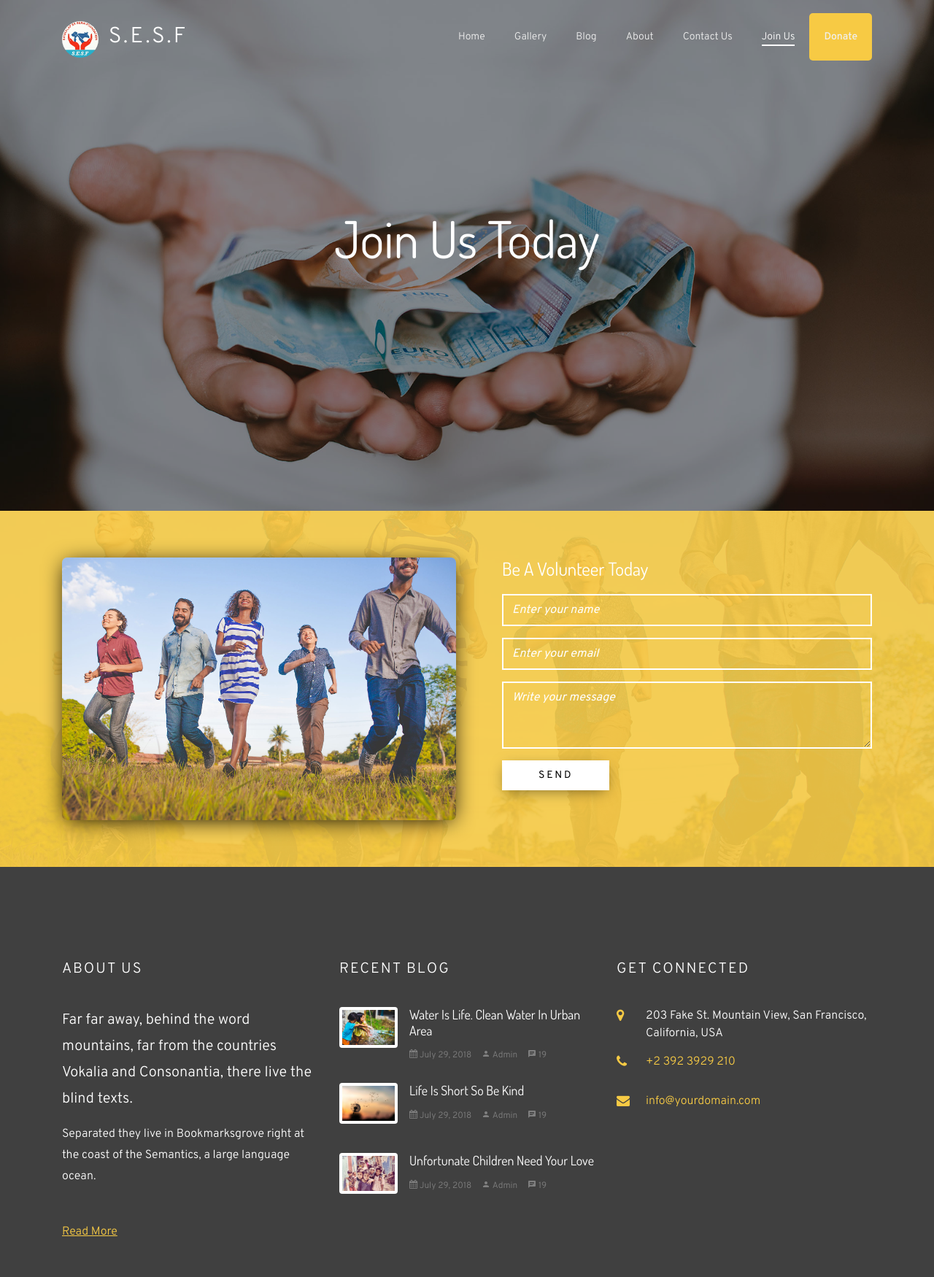
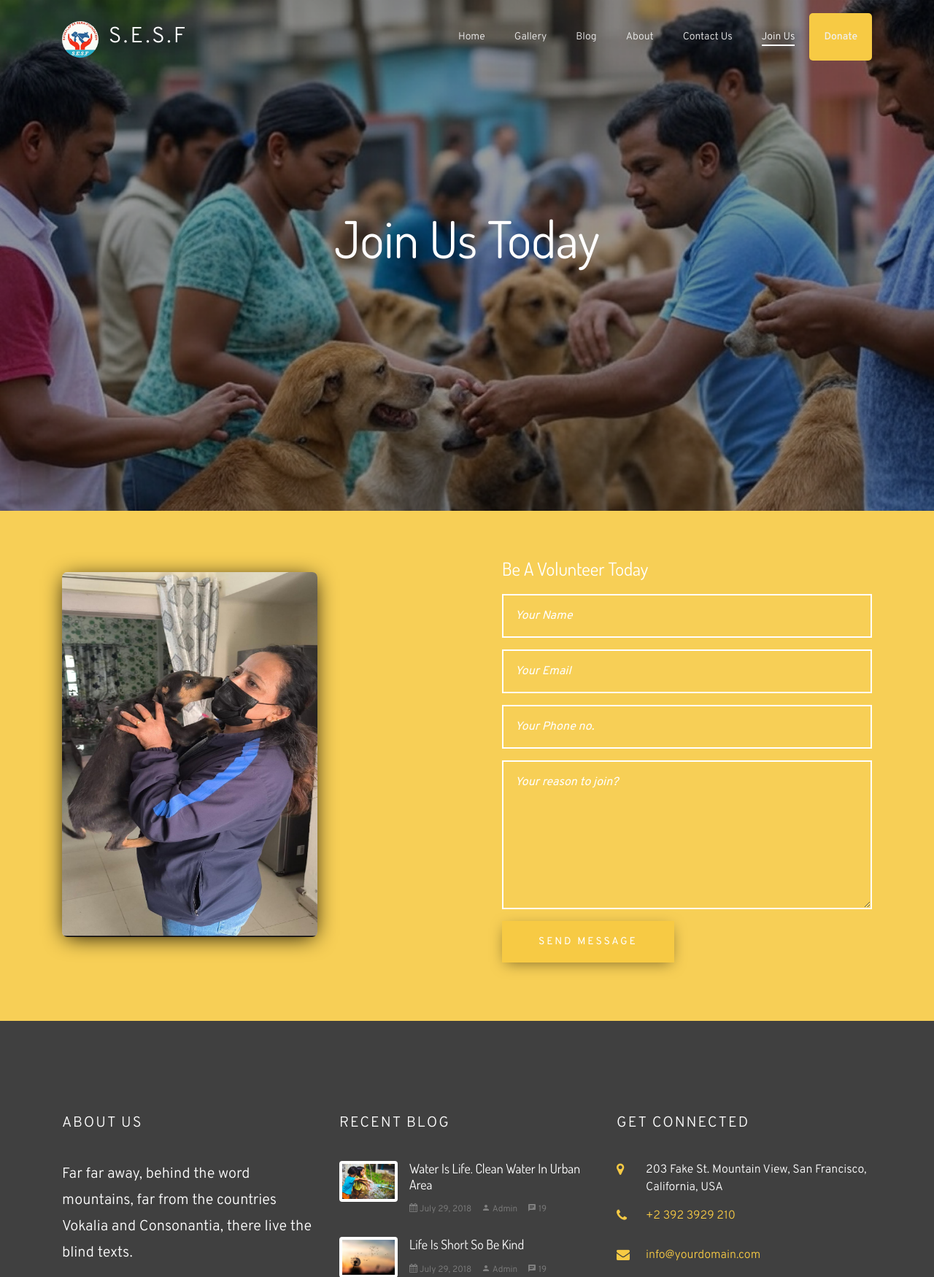
Before and after one commit to zoro-005/NGO-website, a Flask app: page /how-it-works in a window 1280 px wide. Shown: the top 1750 px of the page at 73% size. Run offline with Flask 3, Linux system fonts and the light colour scheme; some libraries are stand-ins or nearby versions; some web fonts are replaced.

Commit message:
join us and contact us page improved

```diff
--- a/main.py
+++ b/main.py
@@ -1,4 +1,4 @@
-from flask import Flask, render_template, request, redirect, flash
+from flask import Flask, render_template, request, redirect, flash, url_for
 from flask_sqlalchemy import SQLAlchemy
 from datetime import datetime
 
@@ -15,6 +15,14 @@ class Contact(db.Model):
     subject = db.Column(db.String(40), nullable=True)
     date = db.Column(db.String(20), nullable=False)
     message = db.Column(db.String(200), nullable=False)
+
+class Volunteer(db.Model):
+    sno = db.Column(db.Integer, primary_key=True)
+    name = db.Column(db.String(30), nullable=False)
+    email = db.Column(db.String(50), nullable=False)
+    phone = db.Column(db.String(40), nullable=False)
+    date = db.Column(db.String(20), nullable=False)
+    reason = db.Column(db.String(200), nullable=False)
 
 @app.route('/')
 def home():
@@ -40,6 +48,7 @@ def blog_single():
 def blog():
     return render_template('blog.html')
 
+
 @app.route('/contact', methods=["GET", "POST"])
 def contact():
     if request.method == "POST":
@@ -52,11 +61,27 @@ def contact():
         db.session.add(entry)
         db.session.commit()
 
-    return render_template('contact.html')
+        flash('Message sent successfully!')
+        return redirect(url_for('contact', success_message=True))
 
+    success_message = request.args.get('success_message')
+    return render_template('contact.html', success_message=success_message)
 @app.route('/donate')
 def donate():
     return render_template('donate.html')
+@app.route('/join_us',methods=["GET","POST"])
+def join_us():
+    if request.method=="POST":
+        name=request.form.get('name')
+        email=request.form.get('email')
+        phone=request.form.get('phone')
+        reason=request.form.get('reason')
+        entry=Volunteer(name=name,email=email,phone=phone,reason=reason,date=datetime.now())
+        db.session.add(entry)
+        db.session.commit()
+        return redirect('/how-it-works')
+    return render_template('how-it-works.html')
+
 
 if __name__ == '__main__':
     app.run(debug=True)
--- a/templates/how-it-works.html
+++ b/templates/how-it-works.html
@@ -1,163 +1,90 @@
 {% extends "layout.html" %}
 {% block body %}
-  <!-- END nav -->
 
 <div class="block-31" style="position: relative;">
-    <div class="owl-carousel loop-block-31 ">
-      <div class="block-30 block-30-sm item" style="background-image: url('images/bg_1.jpg');" data-stellar-background-ratio="0.5">
+    <div class="owl-carousel loop-block-31">
+        <div class="block-30 block-30-sm item" style="background-image: url('static/images/bg_1.jpg');" data-stellar-background-ratio="0.5">
             <div class="container">
                 <div class="row align-items-center justify-content-center text-center">
                     <div class="col-md-7">
                         <h2 class="heading mb-5">Join Us Today</h2>
-              <!-- <p style="display: inline-block;"><a href="https://vimeo.com/channels/staffpicks/93951774"  data-fancybox class="ftco-play-video d-flex"><span class="play-icon-wrap align-self-center mr-4"><span class="ion-ios-play"></span></span> <span class="align-self-center">How It Works</span></a> -->
+                    </div>
+                </div>
             </div>
         </div>
     </div>
 </div>
 
-    </div>
+<div class="featured-section overlay-color-2">
+    <div class="container">
+        <div class="row">
+            <div class="col-md-6 mb-5 mb-md-0">
+                <img src="static/images/join_us.jpeg" style="height: 500px; width: 350px; margin-top: 20px;" alt="Image placeholder" class="img-fluid">
             </div>
 
-  <!-- <div class="site-section">
-    <div class="container">
-      <div class="row align-items-center mb-5">
-
-        <div class="col-md-7 order-md-2 mb-5 mb-md-0">
-          <img src="images/bg_1.jpg" alt="" class="img-fluid">
+            <div class="col-md-6 pl-md-5">
+                <div class="form-volunteer">
+                    <h2>Be A Volunteer Today</h2>
+                    <form action="/join_us" method="post" onsubmit="return validateForm()">
+                        <div class="form-group">
+                            <input type="text" class="form-control px-3 py-3" name="name" id="name" placeholder="Your Name" required>
                         </div>
-
-        <div class="col-md-5 pr-md-5 mb-5 order-md-1">
-          <div class="block-41">
-            <div class="block-41-subheading d-flex">
-              <div class="block-41-number">Step 01</div>
+                        <div class="form-group">
+                            <input type="email" class="form-control px-3 py-3" name="email" id="email" placeholder="Your Email" required>
                         </div>
-            <h2 class="block-41-heading mb-3">Create Your Fundraising Campaign</h2>
-            <div class="block-41-text">
-              <p>Far far away, behind the word mountains, far from the countries Vokalia and Consonantia, there live the blind texts. Separated they live in Bookmarksgrove right at the coast of the Semantics, a large language ocean.</p>
+                        <div class="form-group">
+                            <input type="tel" class="form-control px-3 py-3" name="phone" id="phone" placeholder="Your Phone no." required>
                         </div>
+                        <div class="form-group">
+                            <textarea name="reason" id="message" cols="30" rows="7" class="form-control px-3 py-3" placeholder="Your reason to join?" required></textarea>
                         </div>
+                        <div class="form-group">
+                            <input type="submit" value="Send Message" class="btn btn-primary py-3 px-5">
                         </div>
-
-      </div>
-
-      <div class="row align-items-center mb-5">
-        <div class="col-md-7 mb-5 mb-md-0">
-          <img src="images/bg_2.jpg" alt="" class="img-fluid">
-        </div>
-
-        <div class="col-md-5 pl-md-5 mb-5">
-          <div class="block-41">
-            <div class="block-41-subheading d-flex">
-              <div class="block-41-number">Step 02</div>
-            </div>
-            <h2 class="block-41-heading mb-3">Share with Family and Friends</h2>
-            <div class="block-41-text">
-              <p>Far far away, behind the word mountains, far from the countries Vokalia and Consonantia, there live the blind texts. Separated they live in Bookmarksgrove right at the coast of the Semantics, a large language ocean.</p>
-            </div>
-          </div>
-        </div>
-
-      </div>
-
-    </div>
-  </div> -->
-
-  <!-- <div class="site-section fund-raisers">
-    <div class="container">
-      <div class="row mb-3 justify-content-center">
-        <div class="col-md-8 text-center">
-          <h2>Latest Donations</h2>
-          <p class="lead">Some quick example text to build on the card title and make up the bulk of the card's content.</p>
-          <p class="mb-5"><a href="#" class="link-underline">View All Donations</a></p>
-        </div>
-      </div>
-
-      <div class="row">
-        <div class="col-md-6 col-lg-3 mb-5">
-          <div class="person-donate text-center">
-            <img src="images/person_1.jpg" alt="Image placeholder" class="img-fluid">
-            <div class="donate-info">
-              <h2>Jorge Smith</h2>
-              <span class="time d-block mb-3">Donated Just now</span>
-              <p>Donated <span class="text-success">$252</span> <br> <em>for</em> <a href="#" class="link-underline fundraise-item">Water Is Life. Clean Water In Urban Area</a></p>
-            </div>
-          </div>
-        </div>
-
-        <div class="col-md-6 col-lg-3 mb-5">
-          <div class="person-donate text-center">
-            <img src="images/person_2.jpg" alt="Image placeholder" class="img-fluid">
-            <div class="donate-info">
-              <h2>Christine Charles</h2>
-              <span class="time d-block mb-3">Donated 1 hour ago</span>
-              <p>Donated <span class="text-success">$400</span> <br> <em>for</em> <a href="#" class="link-underline fundraise-item">Children Needs Education</a></p>
-            </div>
-          </div>
-        </div>
-
-        <div class="col-md-6 col-lg-3 mb-5">
-          <div class="person-donate text-center">
-            <img src="images/person_3.jpg" alt="Image placeholder" class="img-fluid">
-            <div class="donate-info">
-              <h2>Albert Sluyter</h2>
-              <span class="time d-block mb-3">Donated 4 hours ago</span>
-              <p>Donated <span class="text-success">$1,200</span> <br> <em>for</em> <a href="#" class="link-underline fundraise-item">Need Shelter for Children in Africa</a></p>
-            </div>
-          </div>
-        </div>
-
-        <div class="col-md-6 col-lg-3 mb-5">
-          <div class="person-donate text-center">
-            <img src="images/person_4.jpg" alt="Image placeholder" class="img-fluid">
-            <div class="donate-info">
-              <h2>Andrew Holloway</h2>
-              <span class="time d-block mb-3">Donated 9 hours ago</span>
-              <p>Donated <span class="text-success">$100</span> <br> <em>for</em> <a href="#" class="link-underline fundraise-item">Water Is Life. Clean Water In Urban Area</a></p>
+                    </form>
                 </div>
             </div>
         </div>
     </div>
 </div>
-  </div>  -->
 
-  <div class="featured-section overlay-color-2" style="background-image: url('images/bg_2.jpg');">
+<script>
+    function validateForm() {
+        var name = document.getElementById("name").value.trim();
+        var email = document.getElementById("email").value.trim();
+        var phone = document.getElementById("phone").value.trim();
+        var message = document.getElementById("message").value.trim();
 
-    <div class="container">
-      <div class="row">
+        // Check if any field is empty
+        if (!name || !email || !phone || !message) {
+            alert("All fields must be filled out");
+            return false;
+        }
 
-        <div class="col-md-6 mb-5 mb-md-0">
-          <img src="images/bg_2.jpg" alt="Image placeholder" class="img-fluid">
-        </div>
+        // Email validation regex
+        var emailRegex = /^[^\s@]+@[^\s@]+\.[^\s@]+$/;
+        if (!emailRegex.test(email)) {
+            alert("Please enter a valid email address");
+            return false;
+        }
 
-        <div class="col-md-6 pl-md-5">
+        // Phone number validation: Exactly 10 digits
+        var phoneRegex = /^\d{10}$/;
+        if (!phoneRegex.test(phone)) {
+            alert("Please enter a valid 10-digit phone number");
+            return false;
+        }
 
-          <div class="form-volunteer">
+        return true;
+    }
 
-            <h2>Be A Volunteer Today</h2>
-            <form action="#" method="post">
-              <div class="form-group">
-                <!-- <label for="name">Name</label> -->
-                <input type="text" class="form-control py-2" id="name" placeholder="Enter your name">
-              </div>
-              <div class="form-group">
-                <!-- <label for="email">Email</label> -->
-                <input type="text" class="form-control py-2" id="email" placeholder="Enter your email">
-              </div>
-              <div class="form-group">
-                <!-- <label for="v_message">Email</label> -->
-                <textarea name="v_message" id="" cols="30" rows="3" class="form-control py-2" placeholder="Write your message"></textarea>
-                <!-- <input type="text" class="form-control py-2" id="email"> -->
-              </div>
-              <div class="form-group">
-                <input type="submit" class="btn btn-white px-5 py-2" value="Send">
-              </div>
-            </form>
-          </div>
-        </div>
+    function showSuccessMessage() {
+        alert("Message sent successfully!");
+    }
 
-      </div>
-    </div>
+    {% if success_message %}
+        showSuccessMessage();
+    {% endif %}
 
-  </div> <!-- .featured-donate -->
-
+</script>
 {% endblock %}
```
Also changed, not shown: templates/contact.html (+40 -9 lines), static/images/bg_1.jpg, static/images/bg_2.jpg, static/images/join_us.jpeg (added). Lines whose indentation alone changed are shown as unchanged.
